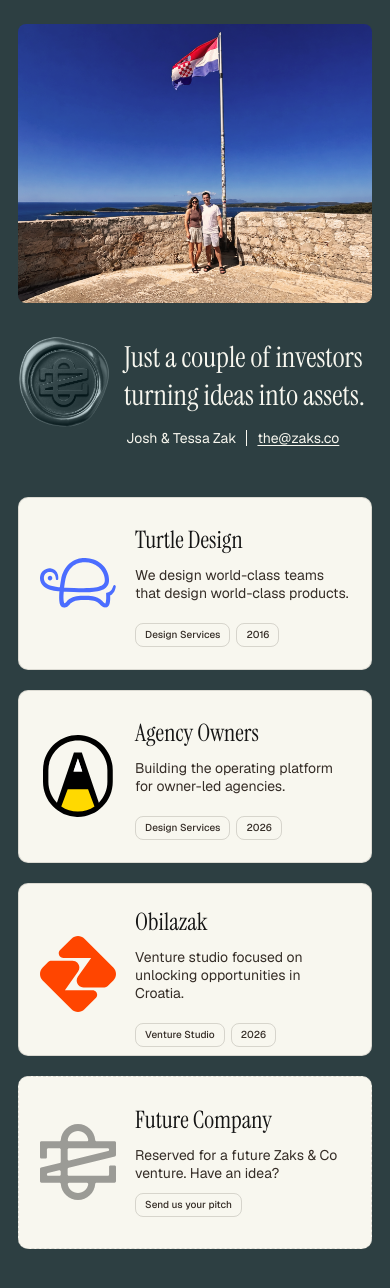
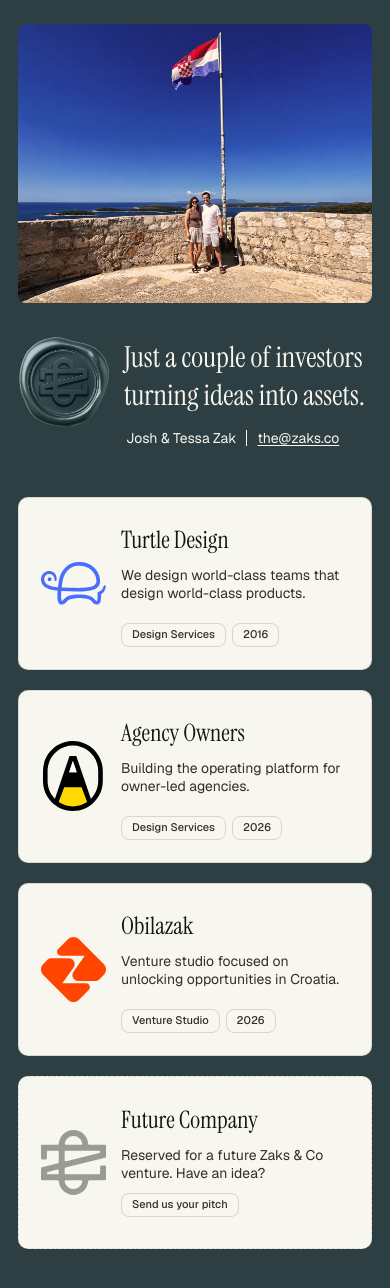
Before and after one commit to joshzak/zaks, a Next.js app: page / in a window 390 px wide. Shown: the top 1288 px of the page. Built offline with nearby package versions, Linux system fonts and the light colour scheme.

Commit message:
Refine responsive portfolio cards and update brand assets

```diff
--- a/app/globals.css
+++ b/app/globals.css
@@ -96,6 +96,7 @@ a { color: inherit; }
 .portfolio-panel::-webkit-scrollbar { display: none; }
 .portfolio-list { width: var(--right-column-width); margin-left: var(--right-center-gutter); padding: calc(var(--content-top) + 1px) 0 88px; }
 .company-card {
+  position: relative;
   display: grid;
   grid-template-columns: 128px minmax(0, 1fr);
   align-items: center;
@@ -122,20 +123,20 @@ a.company-card:hover, a.company-card:focus-visible {
   transform: translateY(-1px);
 }
 a.company-card:focus-visible { outline: 2px solid var(--color-brand); outline-offset: 3px; }
-.company-logo { display: flex; width: 128px; height: 106px; align-items: center; justify-content: center; }
-.company-logo img { display: block; max-width: 100px; max-height: 100px; object-fit: contain; }
-.company-copy { transform: translateY(-2px); }
+.company-logo { position: absolute; top: 50%; left: 32px; display: flex; width: 128px; height: 106px; align-items: center; justify-content: center; transform: translateY(-50%); }
+.company-logo img { display: block; max-width: 85px; max-height: 85px; object-fit: contain; }
+.company-copy { grid-column: 2; min-width: 0; transform: translateY(-2px); }
 .company-copy h2 { margin: 0; color: var(--color-ink); font-family: var(--font-serif); font-size: 24px; font-weight: 400; line-height: normal; letter-spacing: 0; }
 .company-copy p { margin: 11px 0 13px; color: var(--color-body); font-family: var(--font-sans); font-size: 15px; font-weight: 400; line-height: normal; letter-spacing: 0; }
-.company-meta { display: flex; align-items: center; gap: 6px; transform: translateY(8px); }
+.company-meta { display: flex; max-width: 100%; flex-wrap: wrap; align-items: center; gap: 6px; transform: translateY(8px); }
 .company-meta span {
   display: inline-flex;
   min-height: 24px;
   align-items: center;
-  padding: 3px 9px;
+  padding: 3px 10px;
   border: 1px solid var(--color-meta-border);
   border-radius: 8px;
-  font-size: 10px;
+  font-size: 11px;
   font-weight: 500;
   line-height: 1;
   letter-spacing: 0;
@@ -143,20 +144,21 @@ a.company-card:focus-visible { outline: 2px solid var(--color-brand); outline-of
   white-space: nowrap;
 }
 .company-card--placeholder { color: var(--color-placeholder); background: rgba(248, 247, 240, 0.32); border-style: dashed; box-shadow: none; cursor: default; }
-.company-card--placeholder .company-logo img { width: 86px; height: 86px; filter: grayscale(1); opacity: 0.42; }
+.company-card--placeholder .company-logo img { width: 73px; height: 73px; filter: grayscale(1); opacity: 0.42; }
 .company-card--placeholder .company-copy p { margin-bottom: 10px; }
 .placeholder-cta {
   display: inline-flex;
   min-height: 24px;
   align-items: center;
-  padding: 3px 9px;
+  padding: 3px 10px;
   color: var(--color-body);
   border: 1px solid var(--color-meta-border);
   border-radius: 8px;
   font-family: var(--font-sans);
-  font-size: 10px;
+  font-size: 11px;
   font-weight: 500;
   line-height: 1;
+  max-width: 100%;
   text-decoration: none;
   transition: background-color var(--transition-card), border-color var(--transition-card);
 }
@@ -164,19 +166,12 @@ a.company-card:focus-visible { outline: 2px solid var(--color-brand); outline-of
 .placeholder-cta:focus-visible { outline: 2px solid var(--color-brand); outline-offset: 3px; }
 .placeholder-mark { display: grid; width: 86px; height: 86px; place-items: center; border: 1px dashed currentColor; border-radius: 50%; font-family: var(--font-serif); font-size: 17px; }
 
-@media (max-width: 1080px) and (min-width: 861px) {
-  :root {
-    --left-center-gutter: 56px;
-    --right-center-gutter: 56px;
-    --left-column-width: calc(50vw - 96px);
-    --right-column-width: calc(50vw - 96px);
-  }
-  .company-card { grid-template-columns: 96px minmax(0, 1fr); column-gap: 20px; padding-right: 24px; padding-left: 24px; }
-  .company-logo { width: 96px; }
-  .manifesto { font-size: 34px; }
+@media (min-width: 1081px) {
+  .company-card { grid-template-columns: 92px minmax(0, 1fr); column-gap: 16px; padding-right: 16px; padding-left: 16px; }
+  .company-logo { left: 16px; width: 92px; }
 }
 
-@media (max-width: 860px) {
+@media (max-width: 1080px) {
   :root { --left-column-width: 100%; --right-column-width: 100%; --content-top: 0px; }
   .site-shell { height: auto; min-height: 100vh; overflow: visible; padding: 24px 24px 60px; background: var(--color-left-background); }
   .masthead { display: none; }
@@ -186,8 +181,8 @@ a.company-card:focus-visible { outline: 2px solid var(--color-brand); outline-of
   .zaks-content { position: static; width: min(100%, 540px); margin: 0 auto; }
   .identity-block { margin-top: 30px; }
   .portfolio-list { width: min(100%, 540px); margin: 50px auto 0; padding: 0; }
-  .company-card { grid-template-columns: 110px minmax(0, 1fr); column-gap: 24px; background: var(--color-on-dark); }
-  .company-logo { width: 110px; }
+  .company-card { grid-template-columns: 94px minmax(0, 1fr); column-gap: 18px; background: var(--color-on-dark); }
+  .company-logo { left: 32px; width: 94px; }
 }
 
 @media (max-width: 540px) {
@@ -196,9 +191,9 @@ a.company-card:focus-visible { outline: 2px solid var(--color-brand); outline-of
   .zaks-seal { width: 92px; height: 97px; flex-basis: 92px; margin-left: 0; }
   .manifesto { font-size: clamp(25px, 7.4vw, 34px); line-height: 1.29; letter-spacing: 0; }
   .signature { flex-wrap: wrap; gap: 8px 10px; margin-top: 12px; font-size: 14px; white-space: normal; }
-  .company-card { grid-template-columns: 78px minmax(0, 1fr); column-gap: 18px; min-height: 160px; padding: 24px 20px; }
-  .company-logo { width: 78px; height: 88px; }
-  .company-logo img { max-width: 76px; max-height: 82px; }
+  .company-card { grid-template-columns: 68px minmax(0, 1fr); column-gap: 14px; min-height: 160px; padding: 24px 20px; }
+  .company-logo { left: 20px; width: 68px; height: 88px; }
+  .company-logo img { max-width: 65px; max-height: 70px; }
   .company-copy p { font-size: 14px; }
 }
 
```
Also changed, not shown: public/images/zaks-open-graph.png.
